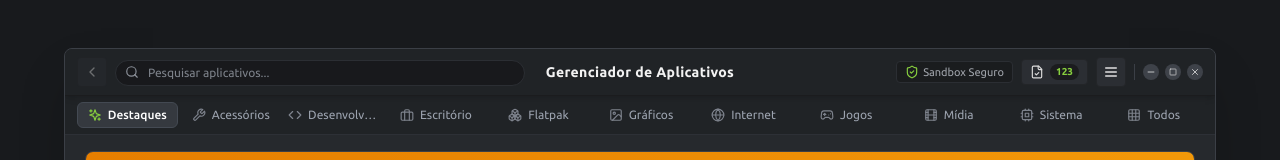
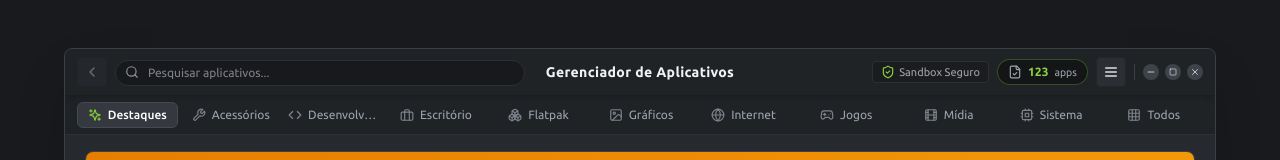
Before and after one commit to yuri-schmaltz/mint-install-pro, a React (Vite) app: page / in a window 1280 px wide. Shown: the top 160 px of the page. Built offline with nearby package versions, Linux system fonts and the light colour scheme.

Commit message:
style: alinhar botão de contagem de instalados com o mesmo design pill (altura 26px, número verde Mint, sufixo app/apps e suporte +999) dos cards de categoria

```diff
--- a/src/components/HeaderBar.jsx
+++ b/src/components/HeaderBar.jsx
@@ -28,6 +28,11 @@ export default function HeaderBar({
 }) {
   const [showMenu, setShowMenu] = useState(false);
   const [showAbout, setShowAbout] = useState(false);
+
+  // Comportamento idêntico aos contadores de categoria (suporte a até 999 e transbordo +999)
+  const isInstalledOverflow = installedCount > 999;
+  const displayInstalledCount = isInstalledOverflow ? '+999' : installedCount;
+  const installedLabel = installedCount === 1 ? 'app' : 'apps';
 
   return (
     <header className="bg-[#202326] border-b border-[#1b1c1e] text-[#dcdcdc] px-3 py-2 flex items-center justify-between select-none relative z-30 shadow-md">
@@ -88,22 +93,23 @@ export default function HeaderBar({
           </span>
         </div>
 
-        {/* Installed apps count button - Posicionado imediatamente à esquerda do menu e à direita de Sandbox Seguro */}
+        {/* Installed apps count button - com o mesmo comportamento e estilo dos contadores de categoria */}
         <button
           onClick={() => setInstalledOnly(!installedOnly)}
-          title={installedOnly ? "Mostrar todos os aplicativos" : `Mostrar apenas aplicativos instalados (${installedCount})`}
-          className={`px-2 py-1 rounded border transition-colors flex items-center space-x-1.5 text-xs ${
+          title={installedOnly ? "Mostrar todos os aplicativos" : `Filtrar apenas instalados (${installedCount} ${installedLabel})`}
+          className={`flex-shrink-0 h-[26px] px-2.5 rounded-full border transition-all flex items-center space-x-1.5 text-xs select-none shadow-xs cursor-pointer ${
             installedOnly
-              ? 'bg-[#87cf3e]/20 border-[#87cf3e] text-[#87cf3e]'
-              : 'bg-[#2b2e33] border-[#232528] text-[#dcdcdc] hover:bg-[#383c42]'
+              ? 'bg-[#87cf3e]/20 border-[#87cf3e] text-[#87cf3e] ring-1 ring-[#87cf3e]/50'
+              : 'bg-black/40 border-[#87cf3e]/30 hover:border-[#87cf3e] hover:bg-black/60'
           }`}
         >
-          <FileCheck className="w-3.5 h-3.5" />
-          {installedCount > 0 && (
-            <span className="text-[10px] font-semibold px-1.5 py-0.2 rounded-full bg-[#1b1c1e] text-[#87cf3e]">
-              {installedCount}
-            </span>
-          )}
+          <FileCheck className={`w-3.5 h-3.5 flex-shrink-0 ${installedOnly ? 'text-[#87cf3e]' : 'text-[#a0a4ab]'}`} />
+          <span className="font-semibold text-[#87cf3e]">
+            {displayInstalledCount}
+          </span>
+          <span className="text-[10.5px] text-[#9ca3af] font-normal">
+            {installedLabel}
+          </span>
         </button>
 
         {/* Menu Dropdown */}
```
